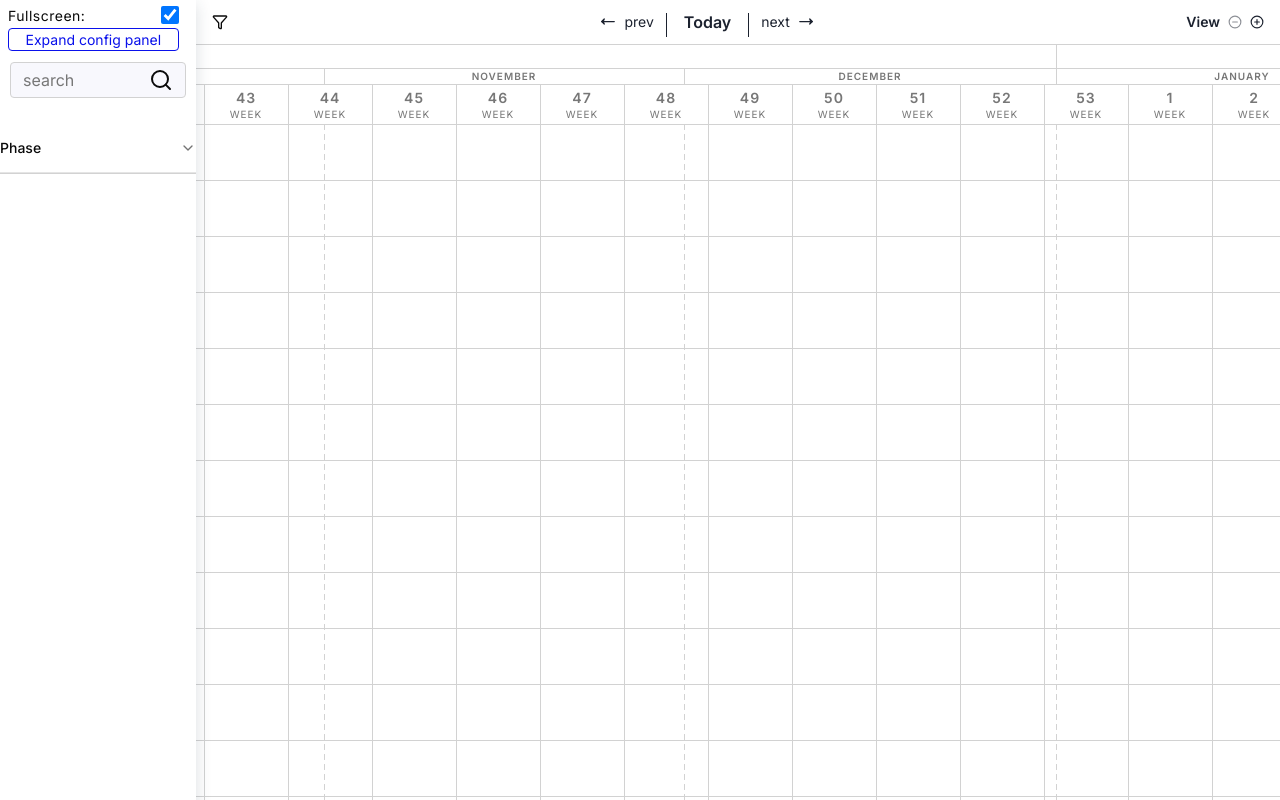
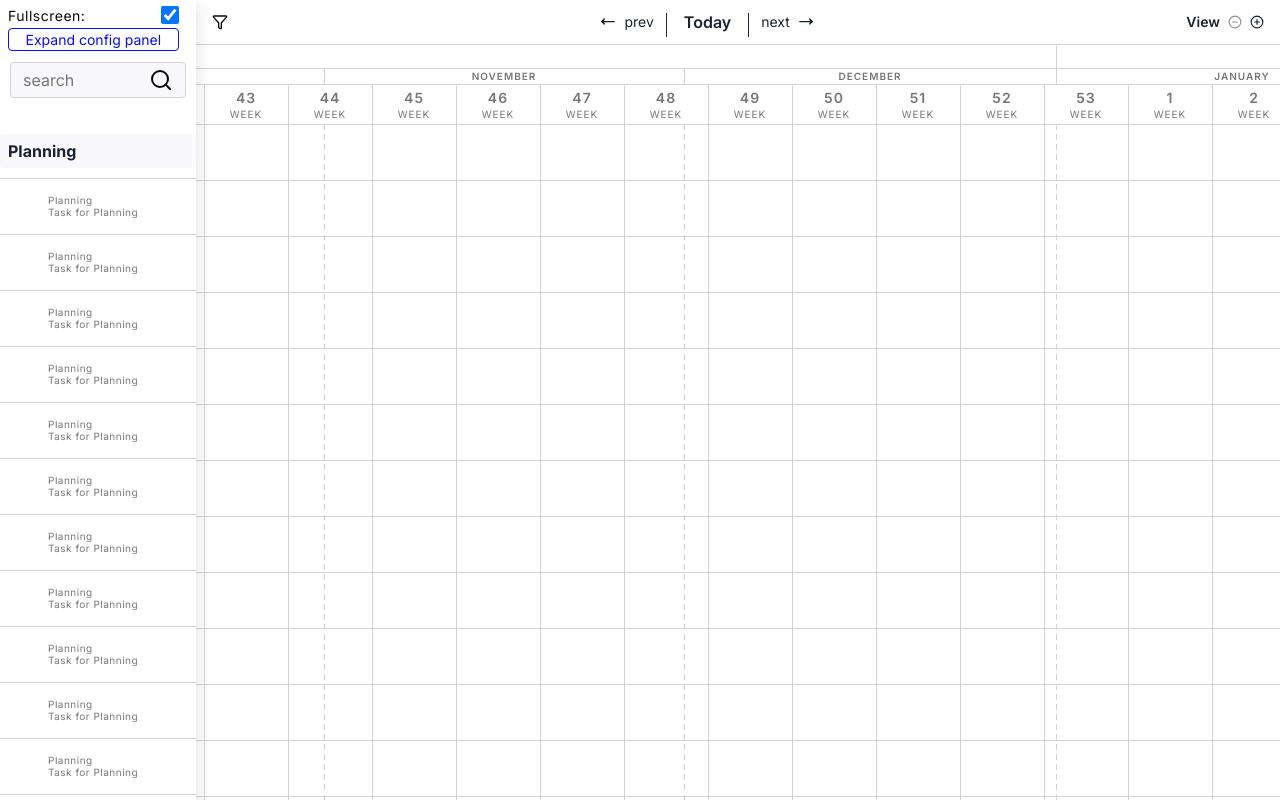
Before and after one commit to GGetizo/gantt-chart-bitnoisebased-test, a Next.js app: page / in a window 1280 px wide. Built offline with nearby package versions, Linux system fonts and the light colour scheme.

Commit message:
fixed leftColumn groupings

```diff
--- a/components/shared/LeftColumn/LeftColumn.tsx
+++ b/components/shared/LeftColumn/LeftColumn.tsx
@@ -2,15 +2,9 @@ import { FC, useState } from "react";
 import { useLanguage } from "@/context/LocaleProvider";
 import { ArrowDown, ArrowUp, Search } from "lucide-react";
 import PaginationButton from "../PaginationButton/PaginationButton";
-import { StyledInput, StyledInputWrapper, StyledLeftColumnHeader, StyledWrapper } from "./styles";
+import { StyledInput, StyledInputWrapper, StyledLeftColumnHeader, StyledPhaseTitle, StyledWrapper } from "./styles";
 import { LeftColumnProps } from "./types";
 import LeftColumnItem from "./LeftColumnItem/LeftColumnItem";
-import {
-  Accordion,
-  AccordionContent,
-  AccordionItem,
-  AccordionTrigger,
-} from "@/components/ui/accordion"
 
 const LeftColumn: FC<LeftColumnProps> = ({
   data,
@@ -28,10 +22,23 @@ const LeftColumn: FC<LeftColumnProps> = ({
 
   const toggleFocus = () => setIsInputFocused((prev) => !prev);
 
+  // Group tasks by phase
+  const phaseGroups = new Map<string, typeof data>(); // Map to store grouped phases
+
+  data.forEach((project) => {
+    const phaseTitle = project.label.title; // Phase name (Planning, Development, Testing)
+
+    if (!phaseGroups.has(phaseTitle)) {
+      phaseGroups.set(phaseTitle, []);
+    }
+
+    phaseGroups.get(phaseTitle)?.push(project);
+  });
+
   return (
     <StyledWrapper>
       <StyledLeftColumnHeader>
-        <StyledInputWrapper $isFocused={isInputFocused}>
+        <StyledInputWrapper $isfocused={isInputFocused}>
           <StyledInput
             placeholder={search}
             value={searchInputValue}
@@ -43,18 +50,19 @@ const LeftColumn: FC<LeftColumnProps> = ({
         </StyledInputWrapper>
         <PaginationButton
           intent="previous"
-          $isVisible={pageNum !== 0}
+          isvisible={pageNum !== 0}
           onClick={onLoadPrevious}
           icon={<ArrowUp width="16" height="16" />}
           pageNum={pageNum}
           pagesAmount={pagesAmount}
         />
       </StyledLeftColumnHeader>
-      <Accordion type="single">
-        <AccordionItem value="items">
-          <AccordionTrigger>Phase</AccordionTrigger>
-          <AccordionContent>
-        {data.map((item, index) => (
+
+      {/* Render Phases and their respective tasks */}
+      {[...phaseGroups.entries()].map(([phaseTitle, tasks]) => (
+        <div key={phaseTitle}>
+          <StyledPhaseTitle>{phaseTitle}</StyledPhaseTitle>
+          {tasks.map((item, index) => (
             <LeftColumnItem
               id={item.id}
               item={item.label}
@@ -62,13 +70,13 @@ const LeftColumn: FC<LeftColumnProps> = ({
               rows={rows[index]}
               onItemClick={onItemClick}
             />
+          ))}
+        </div>
       ))}
-        </AccordionContent>
-      </AccordionItem>
-      </Accordion>
+
       <PaginationButton
         intent="next"
-        $isVisible={pageNum !== pagesAmount - 1}
+        isvisible={pageNum !== pagesAmount - 1}
         onClick={onLoadNext}
         icon={<ArrowDown width="16" height="16" />}
         pageNum={pageNum}
@@ -78,4 +86,5 @@ const LeftColumn: FC<LeftColumnProps> = ({
   );
 };
 
+
 export default LeftColumn;
--- a/components/shared/LeftColumn/styles.ts
+++ b/components/shared/LeftColumn/styles.ts
@@ -45,7 +45,7 @@ export const StyledInputWrapper = styled.div<StyledInputWrapperProps>`
   width: calc(100% - 20px); //20px = 10px margin each side
   background-color: ${({ theme }) => theme.colors.primary};
   border: 1px solid
-    ${({ theme, isFocused }) => (isFocused ? theme.colors.accent : theme.colors.border)};
+    ${({ theme, $isfocused }) => ($isfocused ? theme.colors.accent : theme.colors.border)};
   border-radius: 4px;
   display: flex;
   justify-content: space-between;
@@ -58,3 +58,13 @@ export const StyledInputWrapper = styled.div<StyledInputWrapperProps>`
     width: 24px;
   }
 `;
+
+export const StyledPhaseTitle = styled.h3`
+  font-size: 16px;
+  font-weight: bold;
+  color: ${({ theme }) => theme.colors.textPrimary};
+  margin: 10px 0;
+  padding: 8px;
+  background-color: ${({ theme }) => theme.colors.primary};
+  border-radius: 4px;
+`;
--- a/components/shared/LeftColumn/types.ts
+++ b/components/shared/LeftColumn/types.ts
@@ -1,7 +1,7 @@
-import { PaginatedSchedulerData, SchedulerItemClickData } from "@/types/global";
+import { SchedulerData, SchedulerItemClickData } from "@/types/global";
 
 export type LeftColumnProps = {
-  data: PaginatedSchedulerData;
+  data: SchedulerData;
   rows: number[];
   pageNum: number;
   pagesAmount: number;
@@ -13,5 +13,5 @@ export type LeftColumnProps = {
 };
 
 export type StyledInputWrapperProps = {
-  isFocused: boolean;
+  $isfocused: boolean;
 };
--- a/components/shared/Scheduler/Scheduler.tsx
+++ b/components/shared/Scheduler/Scheduler.tsx
@@ -82,7 +82,7 @@ const Scheduler = ({
             onFilterData={onFilterData}
             onClearFilterData={onClearFilterData}>
             <StyledOutsideWrapper
-              $showScroll={!!data.length}
+              $showscroll={!!data.length}
               id={outsideWrapperId}
               ref={outsideWrapperRef}>
               <StyledInnerWrapper>
--- a/components/shared/Scheduler/types.ts
+++ b/components/shared/Scheduler/types.ts
@@ -19,5 +19,5 @@ export type SchedulerProps = {
 };
 
 export type StyledOutsideWrapperProps = {
-  showScroll: boolean;
+  $showscroll: boolean;
 };
```
